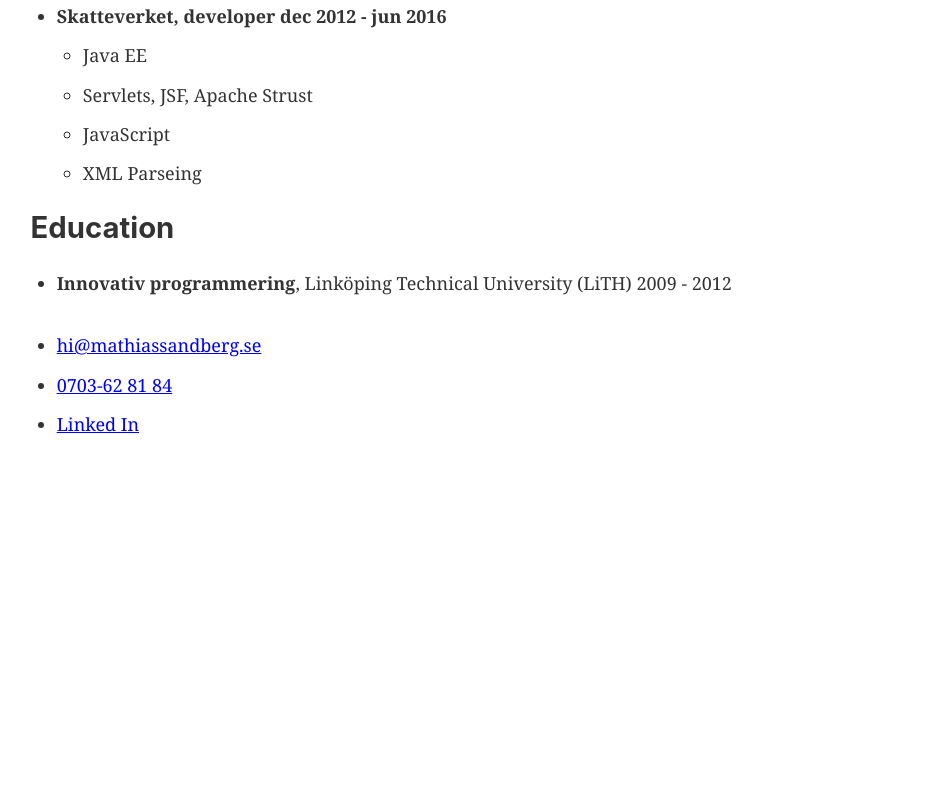
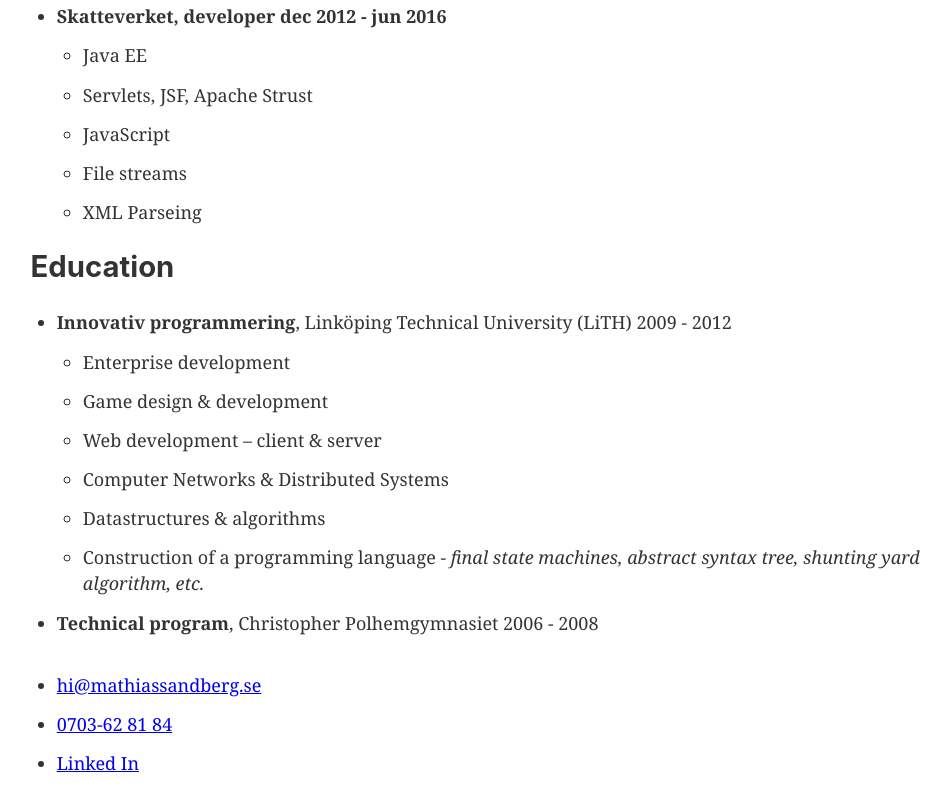
Before and after one commit to Antignote/mathiassandberg.se, a Gatsby site: page / in a window 1280 px wide. Shown: the part 1444-2254 px from the top of the page, without its empty margins (149-1100 px from the left). Before the commit the page ends 1933 px from the top, so only its background shows below. Built offline with nearby package versions, Linux system fonts and the light colour scheme; Gatsby itself is replaced by a stand-in of ours.

Commit message:
updated education section

```diff
--- a/src/pages/index.js
+++ b/src/pages/index.js
@@ -79,6 +79,7 @@
             <li>Java EE</li>
             <li>Servlets, JSF, Apache Strust</li>
             <li>JavaScript</li>
+            <li>File streams</li>
             <li>XML Parseing</li>
           </ul>
         </li>
@@ -88,7 +89,20 @@
     <section>
       <h2>Education</h2>
       <ul>
-        <li><strong>Innovativ programmering</strong>, Linköping Technical University (LiTH) 2009 - 2012</li>
+        <li>
+          <strong>Innovativ programmering</strong>, Linköping Technical University (LiTH) 2009 - 2012
+          <ul>
+            <li>Enterprise development</li>
+            <li>Game design &amp; development</li>
+            <li>Web development &ndash; client &amp; server</li>
+            <li>Computer Networks &amp; Distributed Systems</li>
+            <li>Datastructures &amp; algorithms</li>
+            <li>Construction of a programming language - <em>final state machines, abstract syntax tree, shunting yard algorithm,  etc.</em></li>
+          </ul>
+        </li>
+        <li>
+          <strong>Technical program</strong>, Christopher Polhemgymnasiet 2006 - 2008
+        </li>
       </ul>
     </section>
 
```
